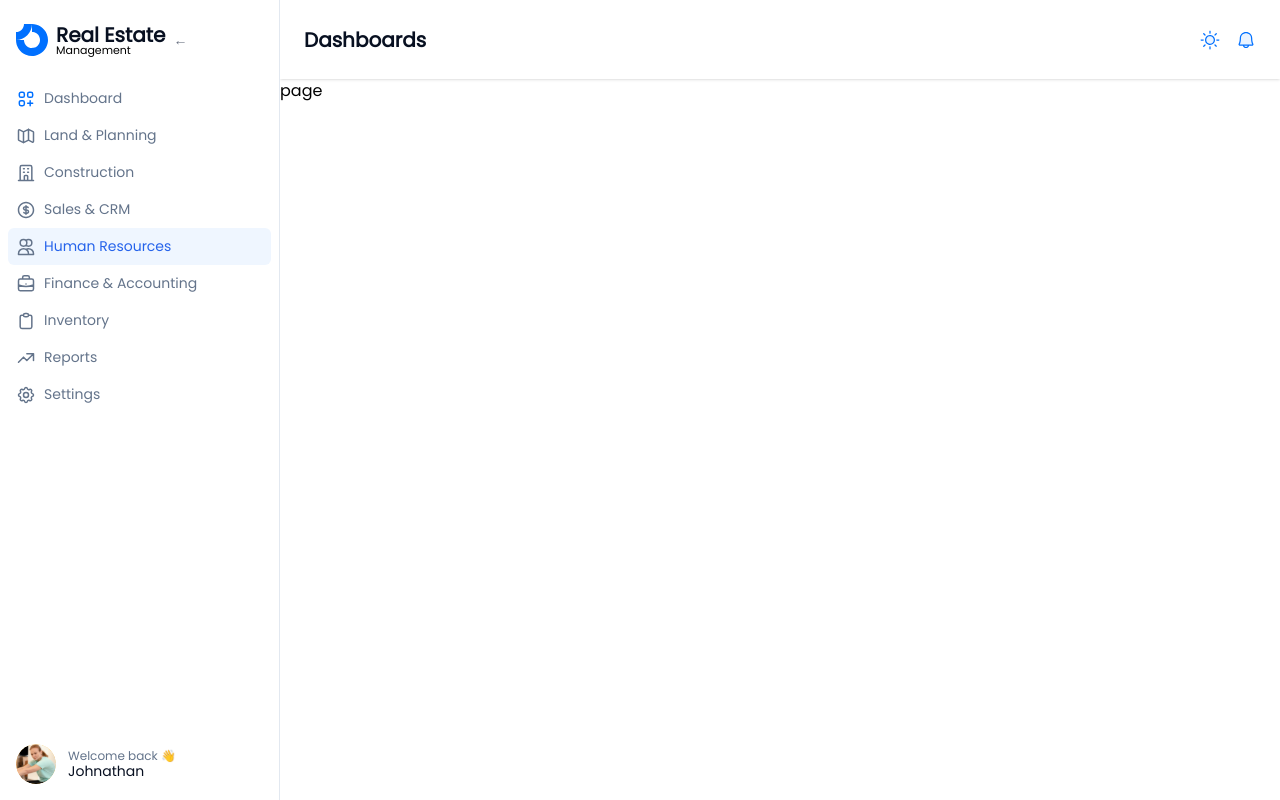
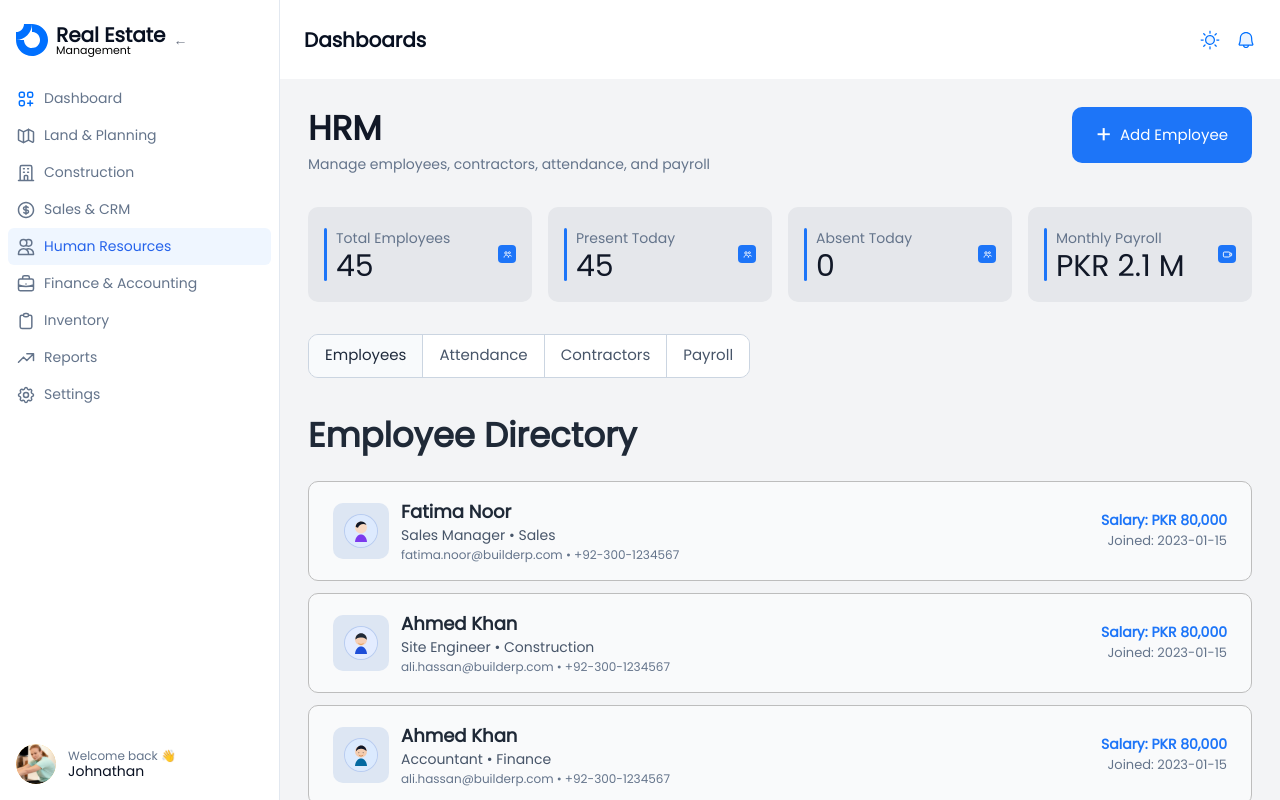
Before and after one commit to faizanakram2/erp-fe, a Next.js app: page /human-resources in a window 1280 px wide. Built offline with nearby package versions, Linux system fonts and the light colour scheme.

Commit message:
Fix human resources route to render module.
Replace placeholder page content with the HumanResources component so the merged HR UI displays correctly at /human-resources.

```diff
--- a/src/app/(dashboard)/human-resources/page.tsx
+++ b/src/app/(dashboard)/human-resources/page.tsx
@@ -1,5 +1,5 @@
-const HumanResourcesPage = () => {
-  return <div>page</div>;
-};
+import HumanResources from "@/components/human-resources/HumanResources";
 
-export default HumanResourcesPage;
+export default function HumanResourcesPage() {
+  return <HumanResources />;
+}
```
